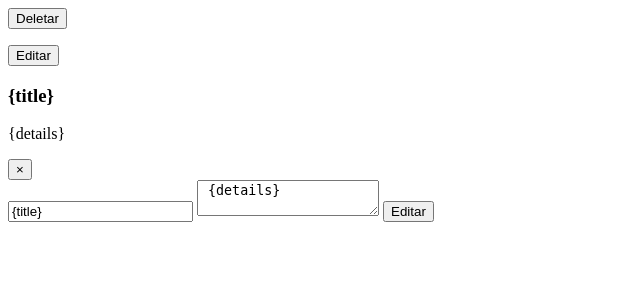
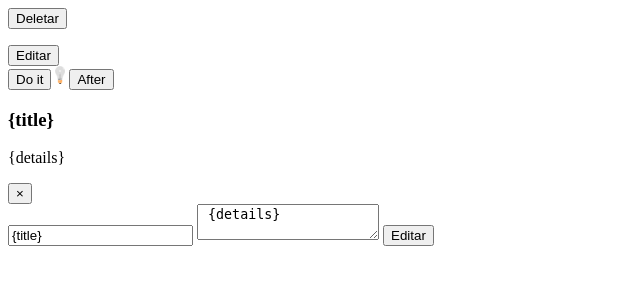
Before and after one commit to Lihsayuri/Projeto1a-TecWeb, a Python web app: template templates/components/note.html in a window 1280 px wide. Shown: the top 300 px of the page, without its empty margins (0-640 px from the left). Run offline with Jinja, Linux system fonts and the light colour scheme; the template is opened without the code that fills it, so the values that code supplies are empty.

Commit message:
Tudo funcionando bonitinho, falta agora estilizar para dar o toque final

```diff
--- a/templates/components/note.html
+++ b/templates/components/note.html
@@ -13,6 +13,10 @@
     <div>
       <button type="button" class="btn btn-info btn-lg delete_button" data-toggle="modal" data-target="#{id}">Editar</button>
     </div>
+    <input name="details" type="hidden" value="{details}"/>
+    <button class="btn btn-info btn-lg delete_button" onclick="document.getElementById('{details}').src='../../img/pic_bulbon.gif'">Do it</button>
+      <img id='{details}' src="../../img/pic_bulboff.gif" style="width:10px">
+    <button class="btn btn-info btn-lg delete_button" onclick="document.getElementById('{details}').src='../../img/pic_bulboff.gif'">After</button>
   </div>
 
   <div class="flip-card">
--- a/templates/getit.css
+++ b/templates/getit.css
@@ -279,7 +279,7 @@
   position: absolute;
   width: 100%;
   height: 100%;
-  /* -webkit-backface-visibility: hidden; Safari */
+  -webkit-backface-visibility: hidden; /* Safari*/
   backface-visibility: hidden;
 }
 
--- a/utils.py
+++ b/utils.py
@@ -29,7 +29,7 @@
     #         lido = text.read()
     #         return lido
     # else:
-    with open(filepath, "rb", encoding="UTF-8") as file:
+    with open(filepath, "rb") as file:
         lido = file.read()
         return lido
 
```
Also changed, not shown: banco.db.
